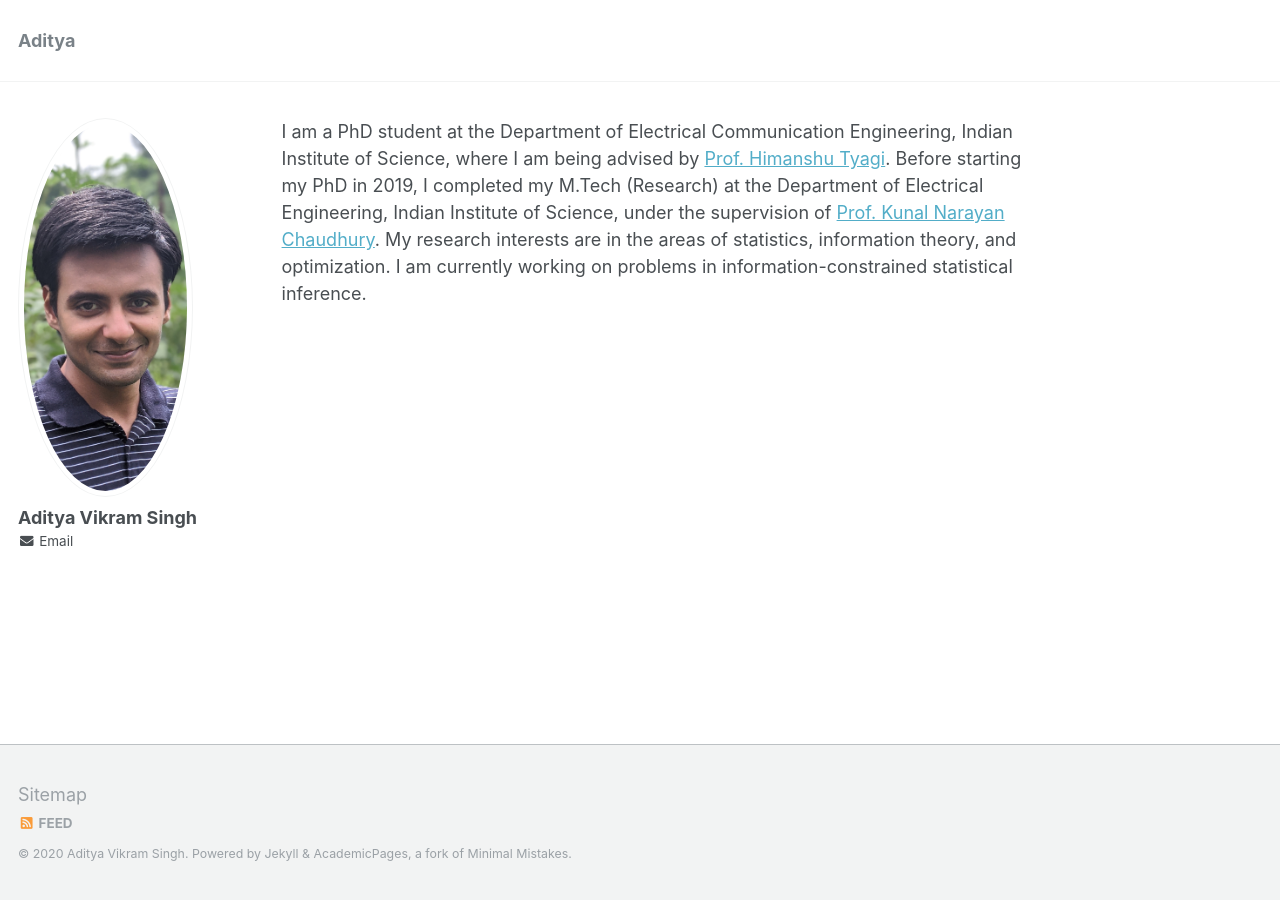
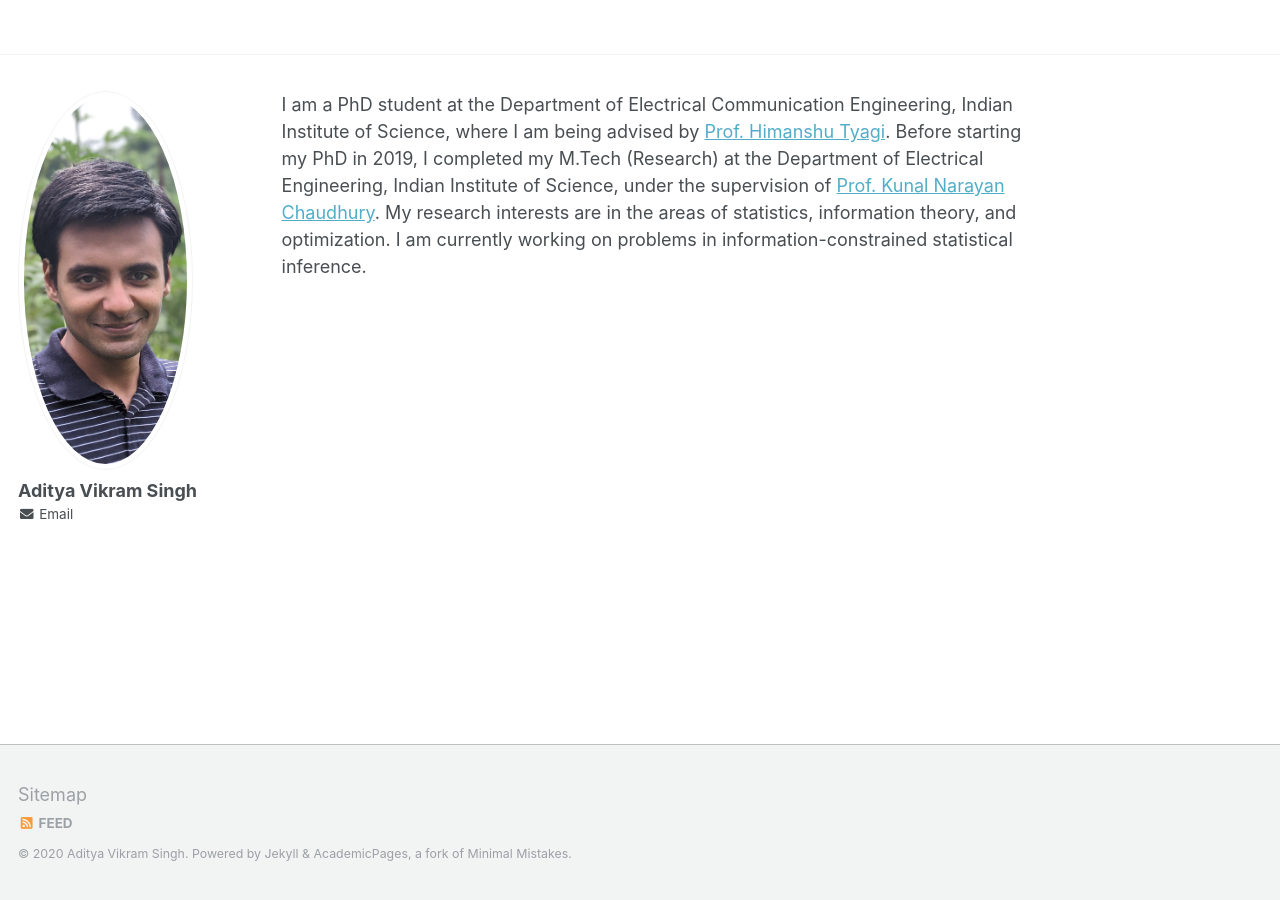
Before and after one commit to aditya-vs/aditya-vs.github.io, a Jekyll site: the page built from _pages/about.md, in a window 1280 px wide. Built offline with Jekyll 4.4.1, drawn with Linux system fonts in a browser that asks for light colours.

Commit message:
Update _config.yml

```diff
--- a/_config.yml
+++ b/_config.yml
@@ -7,7 +7,7 @@
 
 # Site Settings
 locale                   : "en-IN"
-title                    : "Aditya"
+title                    : ""
 title_separator          : "-"
 name                     : &name "Aditya Vikram Singh"
 description              : &description "PhD student, ECE, IISc"
```
